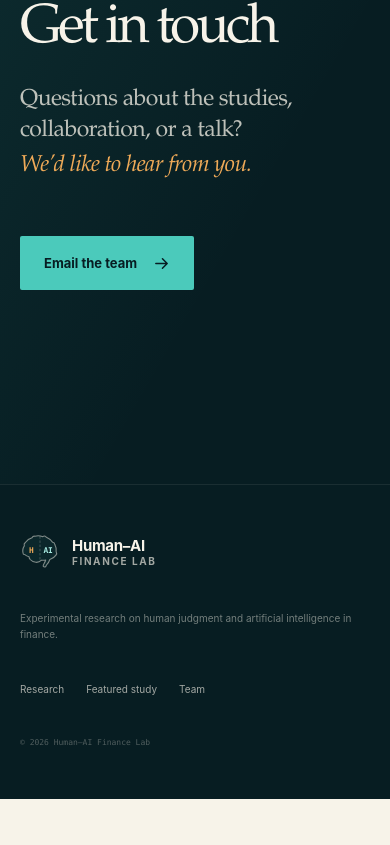
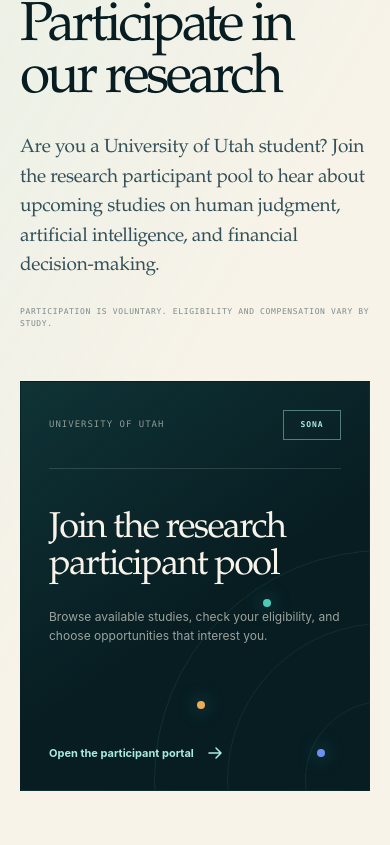
Before and after one commit to armangoudarzi70/human-ai-finance-lab, a Next.js app: page / in a window 390 px wide. Shown: the part 6019-6864 px from the top of the page. Before the commit the page ends 6818 px from the top, so only its background shows below. Built offline with nearby package versions, Linux system fonts and the light colour scheme.

Commit message:
Add SONA participant recruitment section

```diff
--- a/app/globals.css
+++ b/app/globals.css
@@ -2670,6 +2670,201 @@ svg {
   font-weight: 750;
 }
 
+.participate-section {
+  display: grid;
+  grid-template-columns: minmax(0, 0.86fr) minmax(440px, 1fr);
+  gap: clamp(60px, 9vw, 150px);
+  align-items: center;
+  padding: 130px clamp(24px, 6vw, 106px);
+  background:
+    linear-gradient(120deg, rgba(75, 202, 187, 0.07), transparent 48%),
+    var(--paper);
+  color: var(--ink-deep);
+}
+
+.participate-copy h2 {
+  max-width: 760px;
+  margin: 0;
+  font-family: var(--serif);
+  font-size: clamp(55px, 6.1vw, 94px);
+  font-weight: 400;
+  letter-spacing: -0.062em;
+  line-height: 0.94;
+}
+
+.participate-copy > p {
+  max-width: 650px;
+  margin: 34px 0 0;
+  color: var(--ink-soft);
+  font-family: var(--serif);
+  font-size: 21px;
+  letter-spacing: -0.015em;
+  line-height: 1.55;
+}
+
+.participate-copy > small {
+  display: block;
+  max-width: 560px;
+  margin-top: 25px;
+  color: rgba(17, 45, 51, 0.52);
+  font-family: var(--mono);
+  font-size: 9px;
+  letter-spacing: 0.08em;
+  line-height: 1.6;
+  text-transform: uppercase;
+}
+
+.sona-card {
+  position: relative;
+  display: flex;
+  min-height: 420px;
+  overflow: hidden;
+  flex-direction: column;
+  padding: 42px;
+  border: 1px solid rgba(17, 45, 51, 0.16);
+  background:
+    linear-gradient(145deg, rgba(75, 202, 187, 0.13), transparent 54%),
+    var(--ink-deep);
+  color: var(--paper);
+  transition:
+    transform 220ms ease,
+    box-shadow 220ms ease;
+}
+
+.sona-card:hover {
+  transform: translateY(-6px);
+  box-shadow: 0 24px 60px rgba(17, 45, 51, 0.14);
+}
+
+.sona-card-top {
+  position: relative;
+  z-index: 2;
+  display: flex;
+  justify-content: space-between;
+  align-items: center;
+  padding-bottom: 28px;
+  border-bottom: 1px solid rgba(247, 243, 233, 0.14);
+  color: rgba(247, 243, 233, 0.55);
+  font-family: var(--mono);
+  font-size: 9px;
+  letter-spacing: 0.11em;
+  text-transform: uppercase;
+}
+
+.sona-card-top i {
+  display: grid;
+  place-items: center;
+  width: 58px;
+  height: 30px;
+  border: 1px solid rgba(169, 235, 226, 0.45);
+  color: var(--teal-light);
+  font-size: 8px;
+  font-style: normal;
+  font-weight: 800;
+}
+
+.sona-card > strong {
+  position: relative;
+  z-index: 2;
+  max-width: 470px;
+  margin-top: 52px;
+  font-family: var(--serif);
+  font-size: clamp(34px, 3.2vw, 52px);
+  font-weight: 400;
+  letter-spacing: -0.045em;
+  line-height: 1.02;
+}
+
+.sona-card > p {
+  position: relative;
+  z-index: 2;
+  max-width: 480px;
+  margin: 22px 0 0;
+  color: rgba(247, 243, 233, 0.62);
+  font-size: 13px;
+  line-height: 1.65;
+}
+
+.sona-card-action {
+  position: relative;
+  z-index: 2;
+  display: inline-flex;
+  align-items: center;
+  gap: 12px;
+  width: fit-content;
+  margin-top: auto;
+  padding-top: 38px;
+  color: var(--teal-light);
+  font-size: 11px;
+  font-weight: 750;
+}
+
+.sona-card-action svg {
+  width: 18px;
+  fill: none;
+  stroke: currentColor;
+  stroke-linecap: round;
+  stroke-linejoin: round;
+  stroke-width: 1.5;
+  transition: transform 180ms ease;
+}
+
+.sona-card:hover .sona-card-action svg {
+  transform: translateX(5px);
+}
+
+.sona-card-orbits {
+  position: absolute;
+  right: -170px;
+  bottom: -220px;
+  width: 460px;
+  height: 460px;
+  border: 1px solid rgba(169, 235, 226, 0.08);
+  border-radius: 50%;
+}
+
+.sona-card-orbits::before,
+.sona-card-orbits::after {
+  position: absolute;
+  border: 1px solid rgba(169, 235, 226, 0.07);
+  border-radius: 50%;
+  content: "";
+}
+
+.sona-card-orbits::before {
+  inset: 72px;
+}
+
+.sona-card-orbits::after {
+  inset: 150px;
+}
+
+.sona-card-orbits span {
+  position: absolute;
+  width: 8px;
+  height: 8px;
+  border-radius: 50%;
+  background: var(--teal);
+  box-shadow: 0 0 18px rgba(75, 202, 187, 0.55);
+}
+
+.sona-card-orbits span:nth-child(1) {
+  top: 48px;
+  left: 108px;
+}
+
+.sona-card-orbits span:nth-child(2) {
+  top: 150px;
+  left: 42px;
+  background: var(--orange);
+}
+
+.sona-card-orbits span:nth-child(3) {
+  top: 198px;
+  left: 162px;
+  background: var(--blue);
+}
+
 .closing-section {
   position: relative;
   min-height: 610px;
@@ -3024,6 +3219,18 @@ footer > small {
     min-height: 250px;
   }
 
+  .participate-section {
+    grid-template-columns: 1fr;
+  }
+
+  .participate-copy {
+    max-width: 760px;
+  }
+
+  .sona-card {
+    min-height: 390px;
+  }
+
   footer {
     grid-template-columns: 1fr 1fr;
   }
@@ -3365,6 +3572,42 @@ footer > small {
     margin-top: 55px;
   }
 
+  .participate-section {
+    gap: 50px;
+    padding: 88px 20px;
+  }
+
+  .participate-copy h2 {
+    font-size: 55px;
+  }
+
+  .participate-copy > p {
+    margin-top: 28px;
+    font-size: 19px;
+  }
+
+  .participate-copy > small {
+    font-size: 8px;
+  }
+
+  .sona-card {
+    min-height: 410px;
+    padding: 28px;
+  }
+
+  .sona-card > strong {
+    margin-top: 42px;
+    font-size: 36px;
+  }
+
+  .sona-card > p {
+    font-size: 12px;
+  }
+
+  .sona-card-orbits {
+    right: -245px;
+  }
+
   .closing-section {
     min-height: 570px;
     padding: 90px 20px;
--- a/app/page.tsx
+++ b/app/page.tsx
@@ -970,6 +970,47 @@ export default function Home() {
         </>
         ) : null}
 
+        <section className="participate-section" id="participate">
+          <div className="participate-copy">
+            <h2>Participate in our research</h2>
+            <p>
+              Are you a University of Utah student? Join the research
+              participant pool to hear about upcoming studies on human
+              judgment, artificial intelligence, and financial decision-making.
+            </p>
+            <small>
+              Participation is voluntary. Eligibility and compensation vary by
+              study.
+            </small>
+          </div>
+
+          <a
+            className="sona-card"
+            href="https://universityofutah.sona-systems.com/Default.aspx?ReturnUrl=%2f"
+            target="_blank"
+            rel="noreferrer"
+            aria-label="Open the University of Utah SONA participant portal"
+          >
+            <div className="sona-card-top">
+              <span>University of Utah</span>
+              <i>SONA</i>
+            </div>
+            <strong>Join the research participant pool</strong>
+            <p>
+              Browse available studies, check your eligibility, and choose
+              opportunities that interest you.
+            </p>
+            <span className="sona-card-action">
+              Open the participant portal <ArrowIcon />
+            </span>
+            <div className="sona-card-orbits" aria-hidden="true">
+              <span />
+              <span />
+              <span />
+            </div>
+          </a>
+        </section>
+
         <section className="closing-section" id="contact">
           <h2>Get in touch</h2>
           <p className="closing-intro">
```
